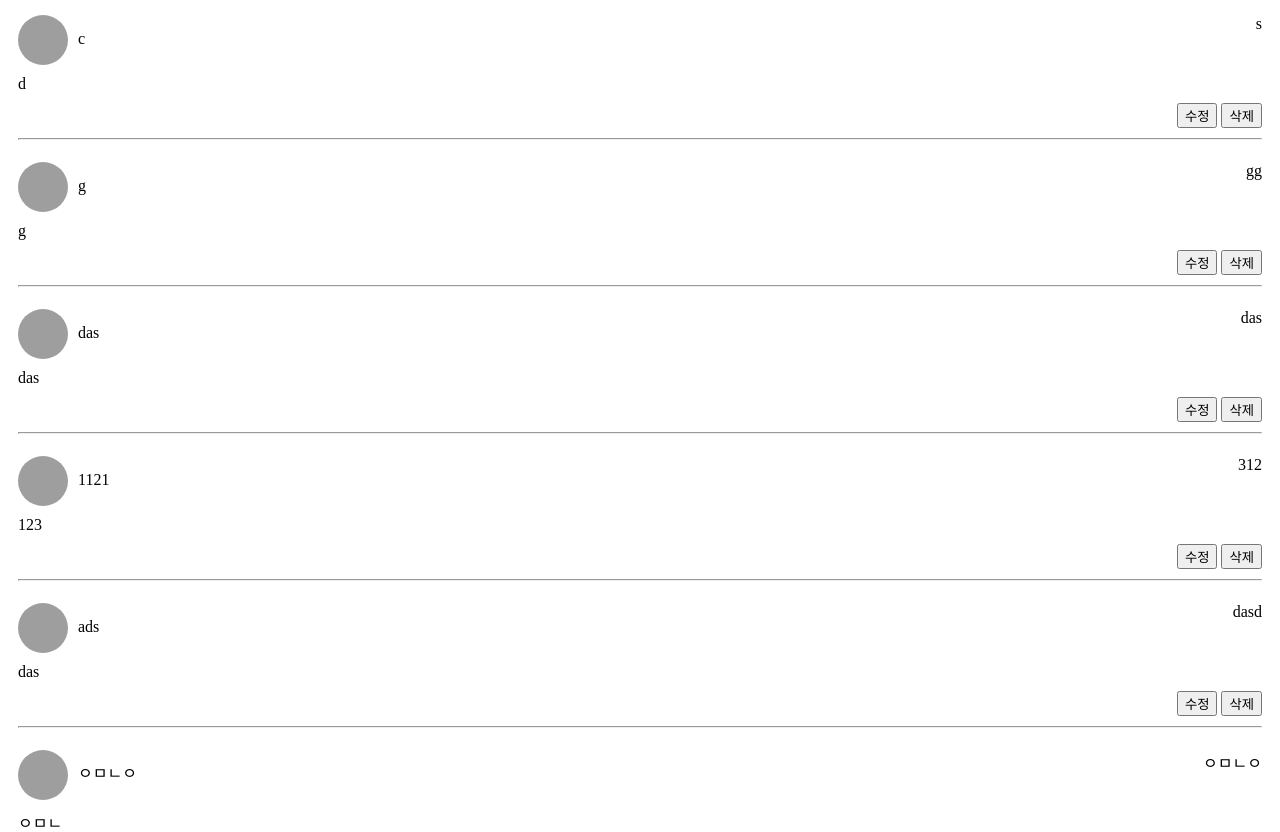
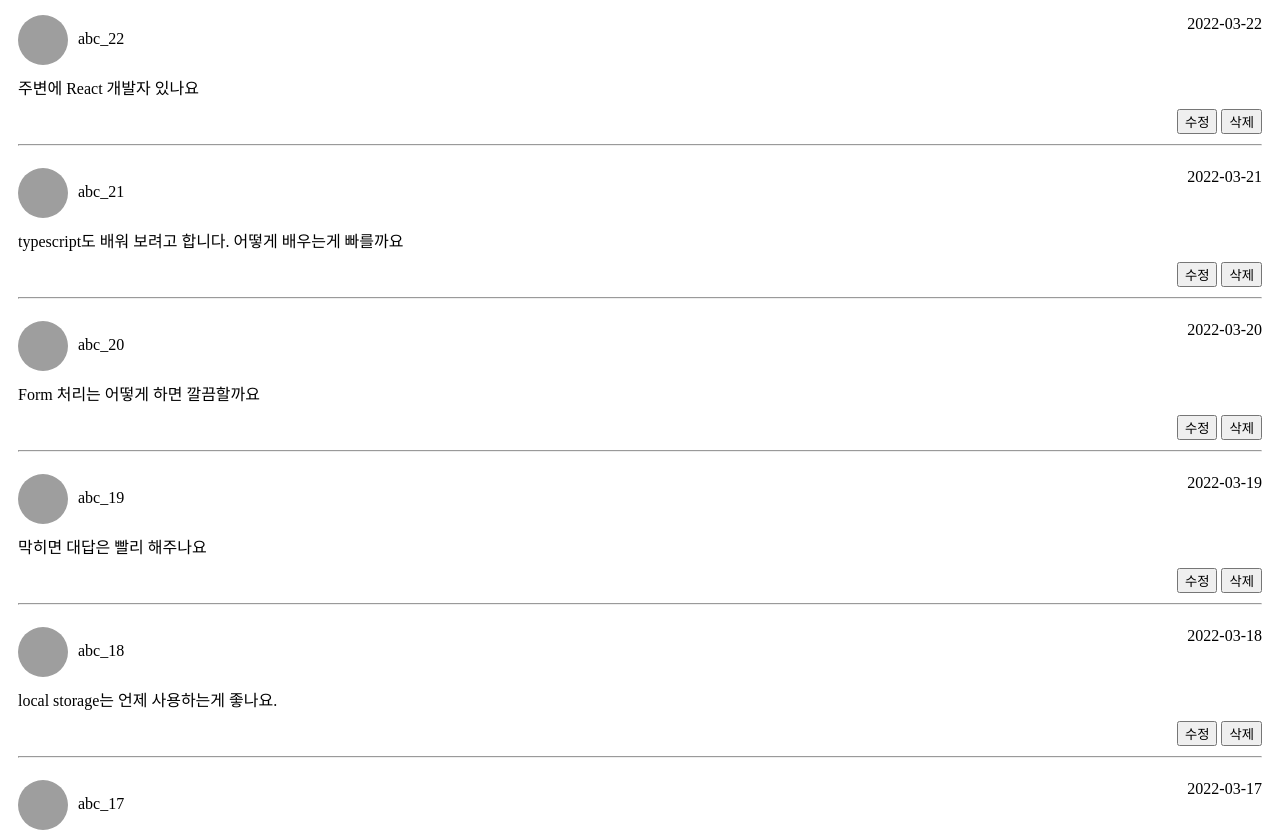
Before and after one commit to Pre-Team-10/pre-onboarding-8th-4-10, a React (Create React App) app: page / in a window 1280 px wide. Shown: the top 832 px of the page. Built offline with nearby package versions, Linux system fonts and the light colour scheme; data requests are answered from the project's data file; grey boxes are pictures that could not be loaded.

Commit message:
Feat: comment 삭제 구현

```diff
--- a/data.json
+++ b/data.json
@@ -153,83 +153,6 @@
       "author": "abc_22",
       "content": "주변에 React 개발자 있나요",
       "createdAt": "2022-03-22"
-    },
-    {
-      "profile_url": "das",
-      "author": "das",
-      "content": "das",
-      "createdAt": "das",
-      "id": 23
-    },
-    {
-      "profile_url": "https://picsum.photos/id/22/50/50",
-      "author": "das",
-      "content": "das",
-      "createdAt": "2020-04-22",
-      "id": 24
-    },
-    {
-      "profile_url": "https://picsum.photos/id/22/50/50",
-      "author": "1",
-      "content": "1",
-      "createdAt": "sd",
-      "id": 25
-    },
-    {
-      "profile_url": "https://picsum.photos/id/22/50/50",
-      "author": "22",
-      "content": "22",
-      "createdAt": "dasdasd",
-      "id": 26
-    },
-    {
-      "profile_url": "https://picsum.photos/id/22/50/50",
-      "author": "33",
-      "content": "33",
-      "createdAt": "33",
-      "id": 27
-    },
-    {
-      "profile_url": "https://picsum.photos/id/22/50/50",
-      "author": "ㅇㅁㄴㅇ",
-      "content": "ㅇㅁㄴ",
-      "createdAt": "ㅇㅁㄴㅇ",
-      "id": 28
-    },
-    {
-      "profile_url": "czx",
-      "author": "ads",
-      "content": "das",
-      "createdAt": "dasd",
-      "id": 29
-    },
-    {
-      "profile_url": "dsad",
-      "author": "1121",
-      "content": "123",
-      "createdAt": "312",
-      "id": 30
-    },
-    {
-      "profile_url": "das",
-      "author": "das",
-      "content": "das",
-      "createdAt": "das",
-      "id": 31
-    },
-    {
-      "profile_url": "gg",
-      "author": "g",
-      "content": "g",
-      "createdAt": "gg",
-      "id": 32
-    },
-    {
-      "profile_url": "d",
-      "author": "c",
-      "content": "d",
-      "createdAt": "s",
-      "id": 33
     }
   ]
 }
--- a/src/apis/apis.ts
+++ b/src/apis/apis.ts
@@ -6,6 +6,7 @@ import { IComment } from "../types/types";
 interface ICommentApiManager {
   fetchAllComments: () => Promise<Array<IComment> | null>;
   postNewComment: (newComment: IComment) => Promise<boolean>;
+  deleteComment: (commentId: number) => Promise<boolean>;
 }
 
 class CommentApiManager implements ICommentApiManager {
@@ -39,14 +40,27 @@ class CommentApiManager implements ICommentApiManager {
         END_POINTS.postComments,
         newComment,
       );
-      if (status === STATUS.OK) isPostSuccessful = true;
+      if (status === STATUS.POST_OK) isPostSuccessful = true;
       else throw new Error();
     } catch (e) {
-      console.log(e);
       // TODO: show error toast
-      isPostSuccessful = false;
     }
     return isPostSuccessful;
+  }
+
+  async deleteComment(commentId: number) {
+    let isDeleteSuccessful = false;
+    try {
+      const { status } = await CommentApiManager.commentAxios.delete(
+        `${END_POINTS.deleteComments}/${commentId}`,
+      );
+      console.log(status);
+      if (status === STATUS.CHANGE_OK) isDeleteSuccessful = true;
+      else throw new Error();
+    } catch (e) {
+      // TODO: show error toast
+    }
+    return isDeleteSuccessful;
   }
 }
 
--- a/src/components/CommentList.tsx
+++ b/src/components/CommentList.tsx
@@ -1,42 +1,16 @@
 import React from "react";
-import styled from "styled-components";
+import { useDispatch } from "react-redux";
+import { commentApiManager } from "../apis/apis";
+import { deleteComment } from "../store/commentsSlice";
+import { Button, Comment, Content, CreatedAt } from "../styles/styles";
 import { IComment } from "../types/types";
 
-const Comment = styled.div`
-  padding: 7px 10px;
-  text-align: left;
-
-  & > img {
-    vertical-align: middle;
-    margin-right: 10px;
-    border-radius: 50%;
-    width: 50px;
-    height: 50px;
-  }
-`;
-
-const CreatedAt = styled.div`
-  float: right;
-  vertical-align: middle;
-`;
-
-const Content = styled.div`
-  margin: 10px 0;
-`;
-
-const Button = styled.div`
-  text-align: right;
-  margin: 10px 0;
-  & > a {
-    margin-right: 10px;
-    padding: 0.375rem 0.75rem;
-    border-radius: 0.25rem;
-    border: 1px solid lightgray;
-    cursor: pointer;
-  }
-`;
-
 function CommentList({ comments }: { comments: Array<IComment> }) {
+  const dispatch = useDispatch();
+  const handleOnDeleteButtonClick = async (targetId: number) => {
+    const isDeleteSuccessful = await commentApiManager.deleteComment(targetId);
+    if (isDeleteSuccessful) dispatch(deleteComment(targetId));
+  };
   return (
     <>
       {comments.map((comment) => (
@@ -48,7 +22,9 @@ function CommentList({ comments }: { comments: Array<IComment> }) {
           <Button>
             <button>수정</button>
             &nbsp;
-            <button>삭제</button>
+            <button onClick={() => handleOnDeleteButtonClick(comment.id)}>
+              삭제
+            </button>
           </Button>
           <hr />
         </Comment>
--- a/src/const/endPoints.ts
+++ b/src/const/endPoints.ts
@@ -1,6 +1,7 @@
 const END_POINTS = {
   getComments: "/comments",
   postComments: "/comments",
+  deleteComments: "/comments",
 } as const;
 
 export default END_POINTS;
--- a/src/const/status.ts
+++ b/src/const/status.ts
@@ -1,3 +1,4 @@
 export const STATUS = {
-  OK: 201,
+  POST_OK: 201,
+  CHANGE_OK: 200,
 } as const;
--- a/src/store/commentsSlice.ts
+++ b/src/store/commentsSlice.ts
@@ -20,6 +20,9 @@ export const commentsSlice = createSlice({
     addNewComment: (state, { payload: newComment }: { payload: IComment }) => {
       state.unshift(newComment);
     },
+    deleteComment: (state, { payload: targetId }: { payload: number }) => {
+      return state.filter((comment) => comment.id !== targetId);
+    },
   },
   extraReducers: (builder) => {
     builder.addCase(
@@ -32,6 +35,6 @@ export const commentsSlice = createSlice({
   },
 });
 
-export const { addNewComment } = commentsSlice.actions;
+export const { addNewComment, deleteComment } = commentsSlice.actions;
 
 export default commentsSlice.reducer;
--- a/src/styles/styles.ts
+++ b/src/styles/styles.ts
@@ -22,3 +22,37 @@ export const FormStyle = styled.div`
     cursor: pointer;
   }
 `;
+
+export const Comment = styled.div`
+  padding: 7px 10px;
+  text-align: left;
+
+  & > img {
+    vertical-align: middle;
+    margin-right: 10px;
+    border-radius: 50%;
+    width: 50px;
+    height: 50px;
+  }
+`;
+
+export const CreatedAt = styled.div`
+  float: right;
+  vertical-align: middle;
+`;
+
+export const Content = styled.div`
+  margin: 10px 0;
+`;
+
+export const Button = styled.div`
+  text-align: right;
+  margin: 10px 0;
+  & > a {
+    margin-right: 10px;
+    padding: 0.375rem 0.75rem;
+    border-radius: 0.25rem;
+    border: 1px solid lightgray;
+    cursor: pointer;
+  }
+`;
```
